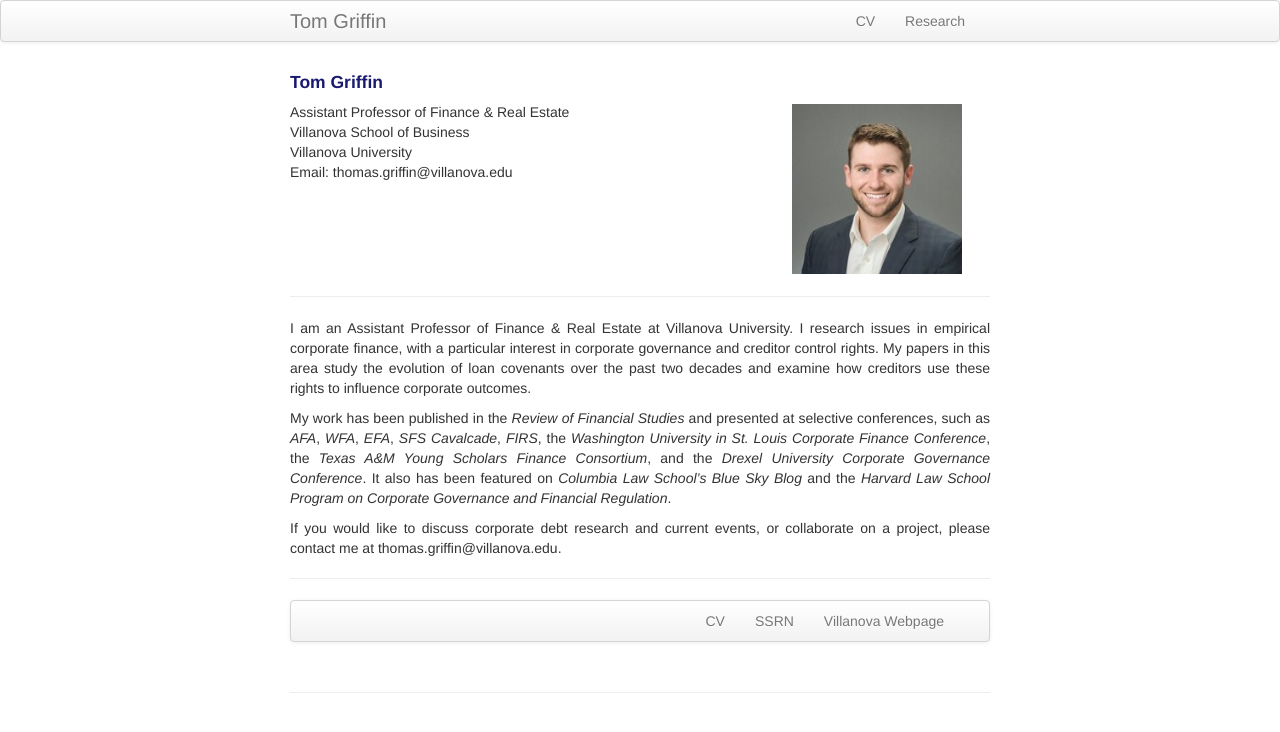
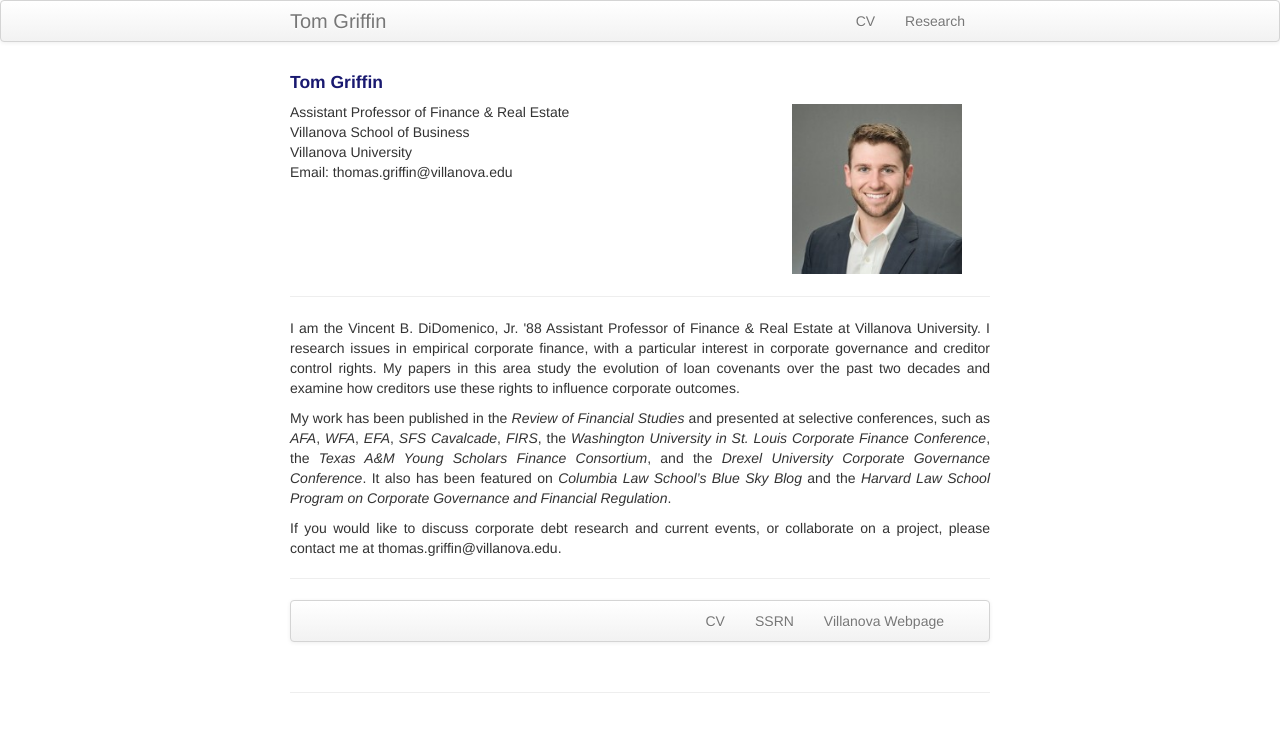
Before and after one commit to ThomasPGriffin/thomaspgriffin.github.io, a Jekyll site: the page built from index.md, in a window 1280 px wide. Shown: the top 732 px of the page. Built offline with Jekyll 4.4.1, drawn with Linux system fonts in a browser that asks for light colours.

Commit message:
Update index.md

```diff
--- a/index.md
+++ b/index.md
@@ -27,7 +27,7 @@ keywords: Tom, Thomas, Griffin, Finance, PhD, Drexel, Villanova, Professor
 ---
 <div align="justify">
 
-<p>I am an Assistant Professor of Finance & Real Estate at Villanova University. I research issues in empirical corporate finance, with a particular interest in corporate governance and creditor control rights. My papers in this area study the evolution of loan covenants over the past two decades and examine how creditors use these rights to influence corporate outcomes. </p>
+<p>I am the Vincent B. DiDomenico, Jr. '88 Assistant Professor of Finance & Real Estate at Villanova University. I research issues in empirical corporate finance, with a particular interest in corporate governance and creditor control rights. My papers in this area study the evolution of loan covenants over the past two decades and examine how creditors use these rights to influence corporate outcomes. </p>
 
 <p>My work has been published in the <i>Review of Financial Studies</i> and presented at selective conferences, such as <i>AFA</i>, <i>WFA</i>, <i>EFA</i>, <i>SFS Cavalcade</i>, <i>FIRS</i>, the <i>Washington University in St. Louis Corporate Finance Conference</i>, the <i>Texas A&M Young Scholars Finance Consortium</i>, and the <i>Drexel University Corporate Governance Conference</i>. It also has been featured on <i>Columbia Law School’s Blue Sky Blog</i> and the <i>Harvard Law School Program on Corporate Governance and Financial Regulation</i>.</p>
 
```
